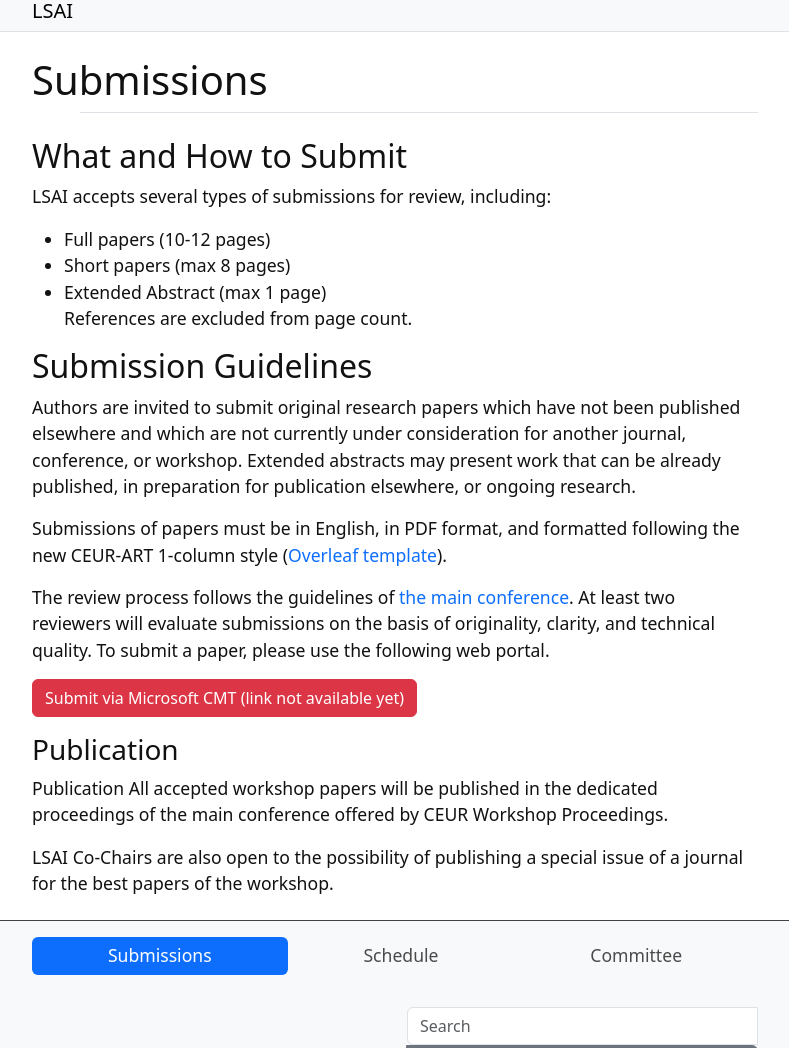
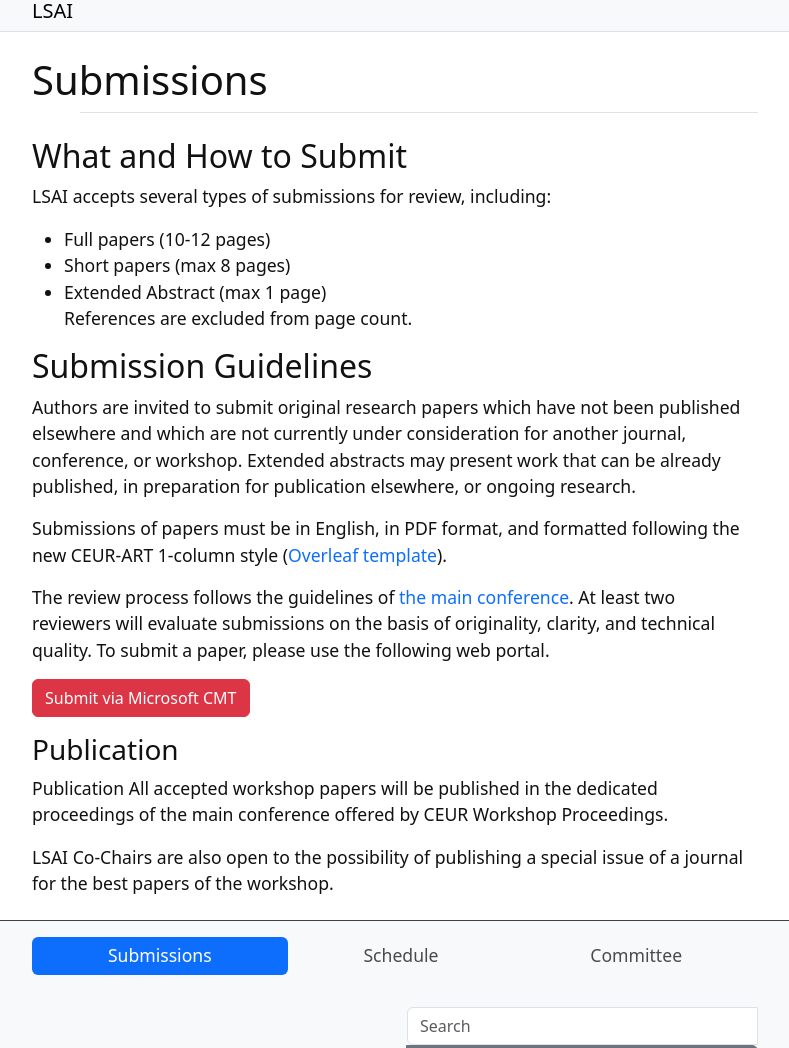
Before and after one commit to lsai2025/lsai2025.github.io, a Jekyll site: the page built from content/0-submit.md, in a window 1280 px wide, cut to the strip 121-1169 px from the top of the page. Shown: the whole strip, without its empty margins (245-1034 px from the left). Built offline with Jekyll 4.4.1, drawn with Linux system fonts in a browser that asks for light colours.

Commit message:
Update 0-submit.md

```diff
--- a/content/0-submit.md
+++ b/content/0-submit.md
@@ -18,7 +18,7 @@ Submissions of papers must be in English, in PDF format, and formatted following
 
 The review process follows the guidelines of [the main conference](https://hhai-conference.org/2025/). At least two reviewers will evaluate submissions on the basis of originality, clarity, and technical quality. To submit a paper, please use the following web portal.
 
-{% include button.html text="Submit via Microsoft CMT (link not available yet)" link="" color="danger" %}
+{% include button.html text="Submit via Microsoft CMT" link="https://cmt3.research.microsoft.com/LSAI2025/Submission/Index" color="danger" %}
 
 ### Publication
 
```
